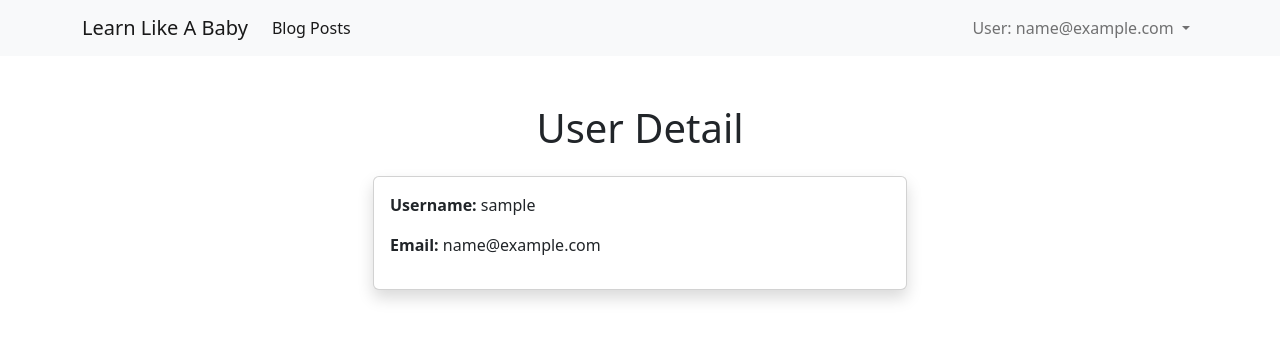
After one commit to GingerLee11/LearnLikeABaby, a Django app: page /users/1/ in a window 1280 px wide. The commit adds this page. Shown: the top 340 px of the page. Run offline with Django 4.2, Linux system fonts and the light colour scheme; the visitor is signed in with stand-in values (Sample User, id 1); data comes from the database, SQL or seed files in the repository; some libraries are stand-ins or nearby versions.

Commit message:
added UserDetail view and template

```diff
--- a/blogsite/templates/base.html
+++ b/blogsite/templates/base.html
@@ -29,11 +29,11 @@
                 <ul class="navbar-nav">
                   {% if user.is_authenticated %}
                       <li class="nav-item dropdown">
-                          <a class="nav-link dropdown-toggle" href="#" id="navbarDropdown" role="button" data-bs-toggle="dropdown" aria-expanded="false">
+                          <a class="nav-link dropdown-toggle" href="#" id="user-nav-toggle" role="button" data-bs-toggle="dropdown" aria-expanded="false">
                               User: {{ user.email }}
                           </a>
                           <ul class="dropdown-menu" aria-labelledby="navbarDropdown">
-                              <li><a class="dropdown-item" href="#">Account Page</a></li>
+                              <li><a class="dropdown-item" href="{% url 'user-detail' user.pk %}">Account Page</a></li>
                               <li><hr class="dropdown-divider"></li>
                               <li><a class="dropdown-item" href="{% url 'logout' %}?next={{request.path}}">Logout</a></li>
                           </ul>
--- a/blogsite/urls.py
+++ b/blogsite/urls.py
@@ -33,6 +33,7 @@ urlpatterns = [
     path('register/', views.RegisterView.as_view(), name='register'),
     path('', views.HomePageView.as_view(), name='home'),
     path('blog/', include('blogposts.urls')),
+    path('users/', include('users.urls')),
     path('summernote/', include('django_summernote.urls')),
 ]
 
--- a/users/models.py
+++ b/users/models.py
@@ -14,7 +14,7 @@ class User(AbstractUser):
     email_verified = models.BooleanField(_('Email Verified'), default=False)
     username = models.CharField(_("Username"), max_length=150, unique=True)
 
-    users = CustUserManager()
+    objects = CustUserManager()
 
     def __str__(self):
         return f"{self.username}"
--- /dev/null
+++ b/users/templates/users/user_detail.html
@@ -0,0 +1,25 @@
+{% extends 'base.html' %}
+
+{% load crispy_forms_tags %}
+
+{% block title %}Account Page{% endblock title %}
+
+{% block content %}
+<div class="container-md">
+    <div class="text-center mt-5">
+        <h1 class="mb-4">User Detail</h1>
+    </div>
+    <div class="row justify-content-center">
+        <div class="col-md-6">
+            <div class="card shadow">
+                <div class="card-body">
+                {% if user.username %}
+                    <p><strong>Username:</strong> {{ user.username }}</p>
+                {% endif %}
+                    <p><strong>Email:</strong> {{ user.email }}</p>
+                </div>
+            </div>
+        </div>
+    </div>
+</div>
+{% endblock content %}
--- a/users/urls.py
+++ b/users/urls.py
@@ -1,8 +1,7 @@
 from django.urls import path
 
 from . import views
-"""
+
 urlpatterns = [
-
+    path('<int:pk>/', views.UserDetailView.as_view(), name='user-detail')
 ]
-"""
--- a/users/views.py
+++ b/users/views.py
@@ -1,3 +1,21 @@
 from django.shortcuts import render
+from django.urls import reverse_lazy
+from django.views.generic import DetailView
+from django.contrib.auth.mixins import LoginRequiredMixin, PermissionRequiredMixin
+from django.core.exceptions import PermissionDenied
 
-# Create your views here.
+from .models import User
+
+
+class UserDetailView(LoginRequiredMixin, DetailView):
+    login_url = reverse_lazy('login')
+    model = User
+    template_name = 'users/user_detail.html'
+    context_object_name = 'user'
+
+    def get_object(self, queryset=None):
+        """ Retrieve the user object, and check if it matches the current user. """
+        obj = super().get_object(queryset=queryset)
+        if obj != self.request.user:
+            raise PermissionDenied()
+        return obj
```
Also changed, not shown: functional_tests/base.py (+22 -1 lines), functional_tests/test_users.py (+27 -5 lines), users/tests/test_models.py (+1 -0 lines), users/tests/test_views.py (+20 -0 lines), blogsite/tests/test_views.py (line endings or trailing spaces).
